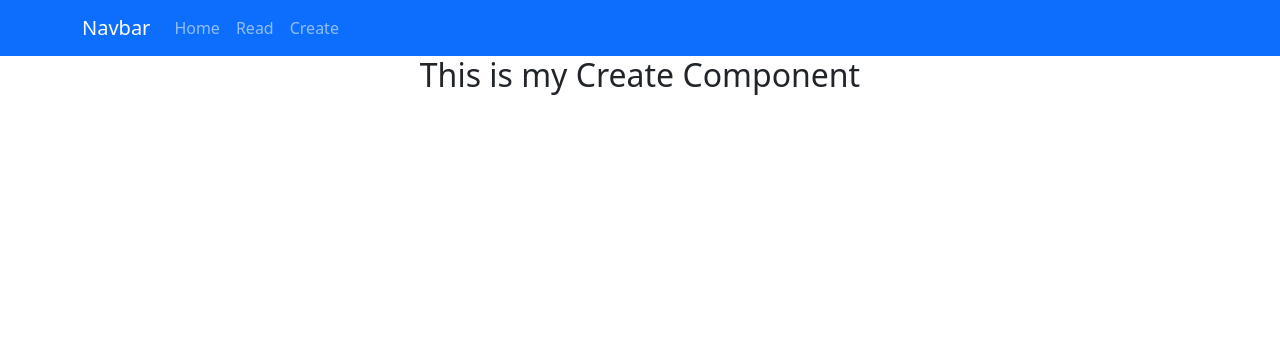
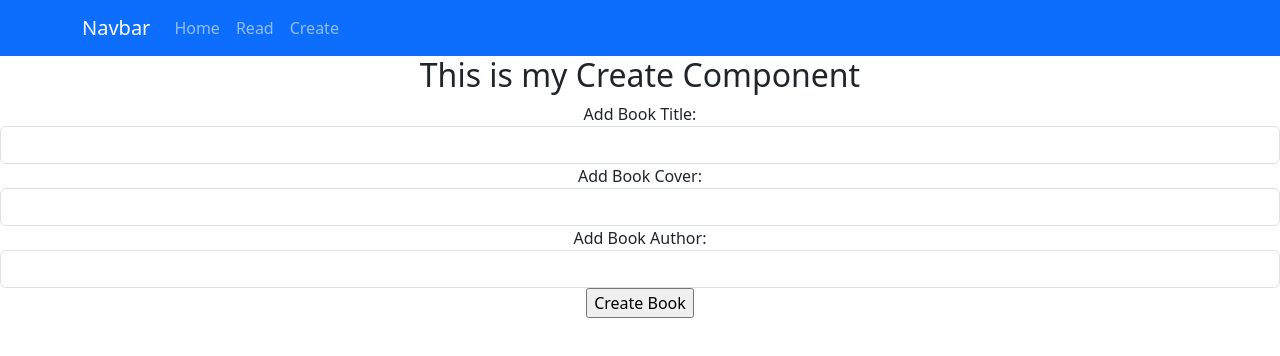
Before and after one commit to FintanSammon/lab7, a React (Create React App) app: page /create in a window 1280 px wide. Shown: the top 356 px of the page. Built offline with nearby package versions, Linux system fonts and the light colour scheme.

Commit message:
first commit

```diff
--- a/package.json
+++ b/package.json
@@ -6,6 +6,7 @@
     "@testing-library/jest-dom": "^5.17.0",
     "@testing-library/react": "^13.4.0",
     "@testing-library/user-event": "^13.5.0",
+    "axios": "^1.5.1",
     "bootstrap": "^5.3.2",
     "react": "^18.2.0",
     "react-bootstrap": "^2.9.0",
--- a/src/components/bookItem.js
+++ b/src/components/bookItem.js
@@ -1,7 +1,7 @@
 //For bookItem it displays
 import Card from 'react-bootstrap/Card';
-function BookItem(props){
-return(
+function BookItem(props) {
+  return (
     <div>
 
 
@@ -9,7 +9,7 @@ return(
         <Card.Header>{props.mybook.title}</Card.Header>
         <Card.Body>
           <blockquote className="blockquote mb-0">
-          <img src = {props.mybook.thumbnailUrl}></img>
+            <img src={props.mybook.thumbnailUrl}></img>
             <footer>
               {props.mybook.authors[0]}
             </footer>
--- a/src/components/create.js
+++ b/src/components/create.js
@@ -1,6 +1,57 @@
-function Create(){
-    return(
+import { useState } from "react";
+
+function Create() {
+
+    const [title, setTitle] = useState('');
+    const [cover, setCover] = useState('');
+    const [author, setAuthor] = useState('');
+
+    const handleSubmit = (e) => {
+    e.preventDefault();
+
+    console.log("Title: "+title+
+    " Cover:" +cover+
+    " Author: " +cover);
+    }
+
+    return (
+        <div>
             <h2>This is my Create Component</h2>
+            <form onSubmit={handleSubmit}>
+                <div className="form-group">
+                    <label>Add Book Title: </label>
+                    <input type="text"
+                        className="form-control"
+                        value={title}
+                        onChange={(e) => { setTitle(e.target.value) }}
+                    />
+                </div>
+
+                <div className="form-group">
+                    <label>Add Book Cover: </label>
+                    <input type="text"
+                        className="form-control"
+                        value={cover}
+                        onChange={(e) => { setCover(e.target.value) }}
+                    />
+                </div>
+
+                <div className="form-group">
+                    <label>Add Book Author: </label>
+                    <input type="text"
+                        className="form-control"
+                        value={author}
+                        onChange={(e) => { setAuthor(e.target.value) }}
+                    />
+                </div>
+                <div>
+          <input
+            type="submit"
+            value="Create Book"
+          />
+        </div>
+            </form>
+        </div>
     );
 }
 
--- a/src/components/read.js
+++ b/src/components/read.js
@@ -1,45 +1,27 @@
+import { useEffect, useState } from "react";
 import Books from "./books";
+import axios from "axios";
 
-function Read(){
+function Read() {
 
-            const data =
-                [
-                    {
-                    "title": "Learn Git in a Month of Lunches",
-                    "isbn": "1617292419",
-                    "pageCount": 0,
-                    "thumbnailUrl":
-                    "https://s3.amazonaws.com/AKIAJC5RLADLUMVRPFDQ.book-thumb-images/umali.jpg",
-                    "status": "MEAP",
-                    "authors": ["Rick Umali"],
-                    "categories": []
-                    },
-                    {
-                    "title": "MongoDB in Action, Second Edition",
-                    "isbn": "1617291609",
-                    "pageCount": 0,
-                    "thumbnailUrl":"https://s3.amazonaws.com/AKIAJC5RLADLUMVRPFDQ.book-thumb-images/banker2.jpg","status": "MEAP",
-                    "authors": [
-                    "Kyle Banker",
-                    "Peter Bakkum",
-                    "Tim Hawkins",
-                    "Shaun Verch",
-                    "Douglas Garrett"
-                    ],
-                    "categories": []
-                    },
-                    {
-                        "title": "Getting MEAN with Mongo, Express, Angular, and Node",
-                        "isbn": "1617292036",
-                        "pageCount": 0,
-                        "thumbnailUrl":
-                        "https://s3.amazonaws.com/AKIAJC5RLADLUMVRPFDQ.book-thumb-images/sholmes.jpg","status": "MEAP",
-                        "authors": ["Simon Holmes"],
-                        "categories": []
-                        }
 
-                ];
-    return(
+    const [data, setData] = useState([]);
+
+    useEffect(() => {
+        axios.get('https://jsonblob.com/api/jsonblob/1161593332966481920')
+            .then(
+                (response) => {
+                    setData(response.data.books);
+                }
+            )
+            .catch(
+                (error) => {
+                    console.log(error);
+                }
+            );
+    }, []);
+
+    return (
         <div>
             <h2>Hello from my Read Component</h2>
             <Books myBooks={data}></Books>
```
Also changed, not shown: 1 other file (tests, documents, lock files or other folders). Lines whose indentation alone changed are shown as unchanged.
